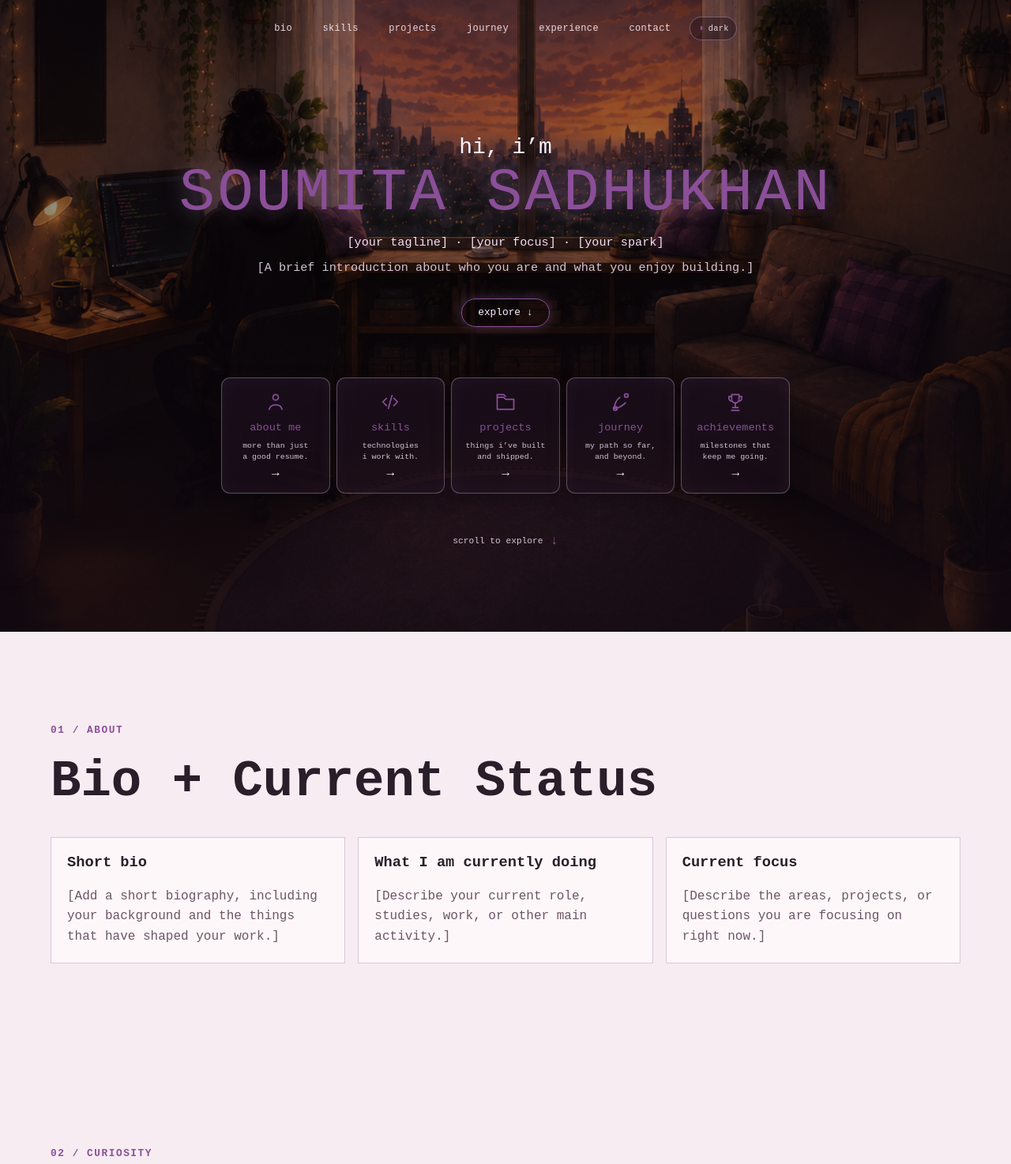
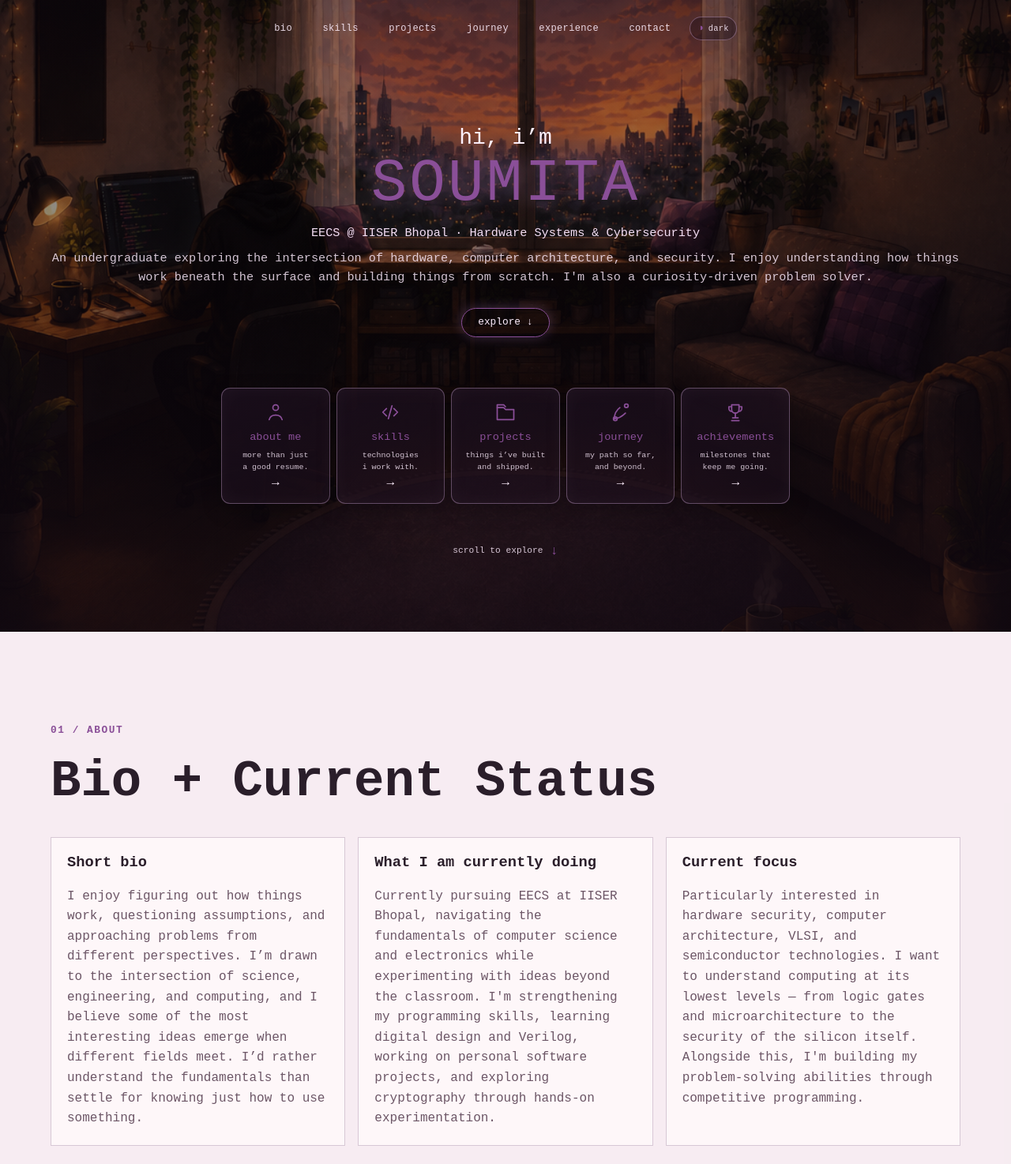
Before and after one commit to snooozerr/Portfolio, a plain HTML site: page index.html in a window 1280 px wide. Shown: the top 1474 px of the page at 79% size. Drawn offline with Linux system fonts and the light colour scheme.

Commit message:
Revised portfolio details and title
Updated the portfolio website with personal information and a new title.

```diff
--- a/index.html
+++ b/index.html
@@ -7,7 +7,7 @@
       name="description"
       content="Personal portfolio website for Snoozer."
     />
-    <title>[Your Name] | Portfolio</title>
+    <title> snoozer | Portfolio</title>
     <link rel="stylesheet" href="styles.css" />
   </head>
 
@@ -49,11 +49,10 @@
         <div class="hero-overlay" aria-hidden="true"></div>
         <div class="container hero-content">
           <p class="hero-greeting">hi, i’m</p>
-          <h1>SOUMITA SADHUKHAN</h1>
-          <p class="hero-tagline">[your tagline] · [your focus] · [your spark]</p>
+          <h1>SOUMITA</h1>
+          <p class="hero-tagline">EECS @ IISER Bhopal · Hardware Systems & Cybersecurity</p>
           <p class="hero-intro">
-            [A brief introduction about who you are and what you enjoy
-            building.]
+            An undergraduate exploring the intersection of hardware, computer architecture, and security. I enjoy understanding how things work beneath the surface and building things from scratch. I'm also a curiosity-driven problem solver.
           </p>
 
           <a class="hero-button" href="#bio">
@@ -132,24 +131,21 @@
             <article class="content-block">
               <h3>Short bio</h3>
               <p>
-                [Add a short biography, including your background and the
-                things that have shaped your work.]
+                I enjoy figuring out how things work, questioning assumptions, and approaching problems from different perspectives. I’m drawn to the intersection of science, engineering, and computing, and I believe some of the most interesting ideas emerge when different fields meet. I’d rather understand the fundamentals than settle for knowing just how to use something.
               </p>
             </article>
 
             <article class="content-block">
               <h3>What I am currently doing</h3>
               <p>
-                [Describe your current role, studies, work, or other main
-                activity.]
+                Currently pursuing EECS at IISER Bhopal, navigating the fundamentals of computer science and electronics while experimenting with ideas beyond the classroom. I'm strengthening my programming skills, learning digital design and Verilog, working on personal software projects, and exploring cryptography through hands-on experimentation.
               </p>
             </article>
 
             <article class="content-block">
               <h3>Current focus</h3>
               <p>
-                [Describe the areas, projects, or questions you are focusing
-                on right now.]
+                Particularly interested in hardware security, computer architecture, VLSI, and semiconductor technologies. I want to understand computing at its lowest levels — from logic gates and microarchitecture to the security of the silicon itself. Alongside this, I'm building my problem-solving abilities through competitive programming.
               </p>
             </article>
           </div>
```
